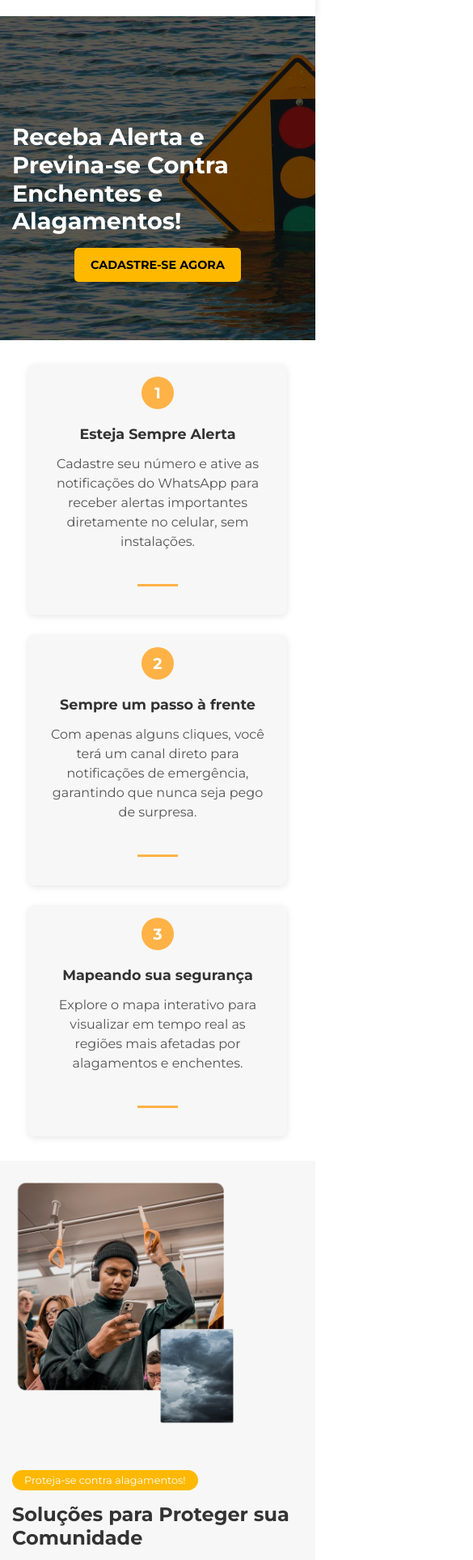
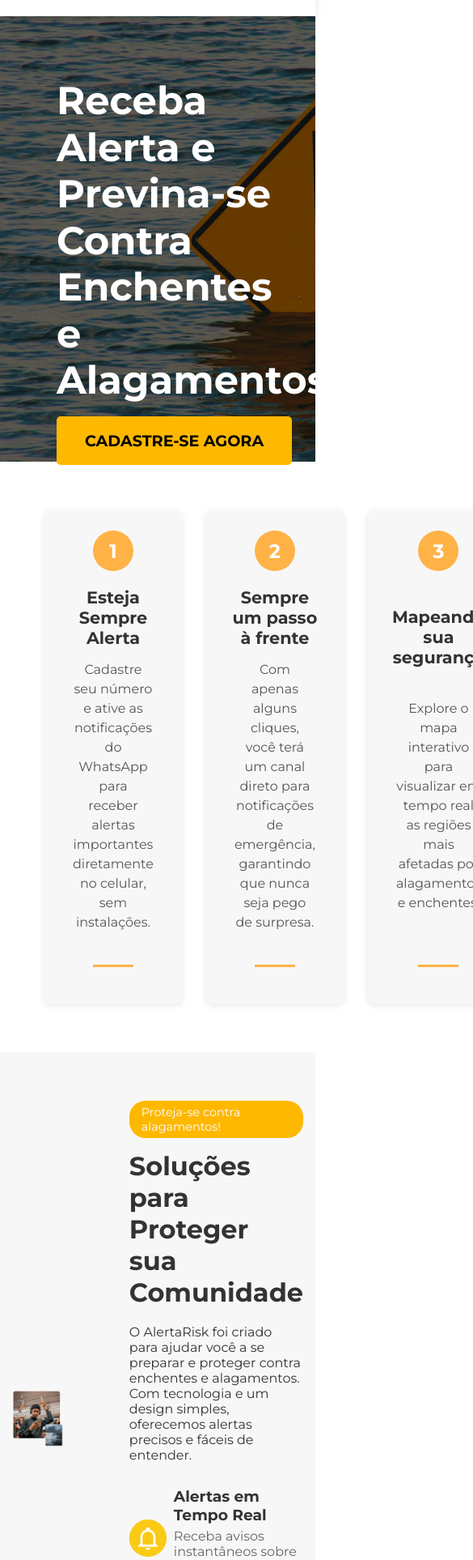
Before and after one commit to mgabriiella/AlertaRisk, a React (Vite) app in the folder front/: page / in a window 390 px wide. Shown: the part 60-1986 px from the top of the page at 81% size, 585 px wide, since content can reach past the window. Built offline with nearby package versions, Linux system fonts and the light colour scheme.

Commit message:
Home atualizado o css e responsividade

```diff
--- a/front/src/pages/Home/home.css
+++ b/front/src/pages/Home/home.css
@@ -1,4 +1,4 @@
-* {
+*{
   margin: 0;
   padding: 0;
   box-sizing: border-box;
@@ -14,20 +14,20 @@
 }
 
 .container {
-  max-width: 1200px;
+  max-width: 75rem;
   margin: 0 auto;
-  padding: 0 15px;
+  padding: 0 0.9375rem;
 }
 
 .hero {
   background-image: url('/img1-principal.png');
   background-size: cover;
   background-position: center;
-  height: 550px;
+  height: 34.375rem;
   display: flex;
   align-items: center;
   position: relative;
-  padding-top: 80px;
+  padding-top: 5rem;
 }
 
 .hero::before {
@@ -43,21 +43,21 @@
 .hero .container {
   margin: 0;
   max-width: 100%;
-  padding-left: 50px;
+  padding-left: 3.125rem;
 }
 
 .hero-content {
   position: relative;
   z-index: 1;
   color: white;
-  max-width: 600px;
-  margin-left: 20px;
+  max-width: 37.5rem;
+  margin-left: 1.25rem;
 }
 
 .hero h1 {
   font-size: 3rem;
   line-height: 1.2;
-  margin-bottom: 15px;
+  margin-bottom: 0.9375rem;
   color: white;
   text-align: left;
 }
@@ -65,80 +65,74 @@
 .hero-btn {
   background-color: #FFB800;
   color: black;
-  padding: 18px 35px;
-  border-radius: 5px;
+  padding: 1.125rem 2.1875rem;
+  border-radius: 0.3125rem;
   font-weight: bold;
   font-size: 1.2rem;
   border: none;
   cursor: pointer;
+  transition: background-color 0.3s;
   display: block;
-  transition: transform 0.1s ease, box-shadow 0.1s ease;
 }
 
 .hero-btn:hover {
-  transform: translateY(-2px);
-  box-shadow: 0 3px 10px rgba(0, 0, 0, 0.2);
-}
-
-.hero-btn:active {
-  transform: translateY(-5px);
-  box-shadow: 0 5px 15px rgba(0, 0, 0, 0.3);
+  transform: translateY(-0.125rem);
+  background-color: #e6a600;
 }
 
 html, body, #root, .home {
   min-height: 100vh;
 }
 
-/* Seção de passos - Cards principais */
 .steps {
-  padding: 60px 0;
+  padding: 3.75rem 0;
   background-color: white;
 }
 
 .steps .container {
-  max-width: 1200px;
+  max-width: 75rem;
 }
 
 .steps-container {
   display: grid;
   grid-template-columns: repeat(3, 1fr);
-  gap: 30px;
-  padding: 0 40px; /* Aumentei o padding lateral */
+  gap: 1.875rem;
+  padding: 0 2.5rem;
 }
 
 .step-card {
   background-color: #f7f7f7;
-  padding: 25px;
-  border-radius: 8px;
+  padding: 1.5625rem;
+  border-radius: 0.5rem;
   text-align: center;
-  min-height: 280px; /* Aumentei a altura */
+  min-height: 17.5rem;
   display: flex;
   flex-direction: column;
   justify-content: space-between;
-  box-shadow: 0 2px 8px rgba(0, 0, 0, 0.1);
+  box-shadow: 0 0.125rem 0.5rem rgba(0, 0, 0, 0.1);
   transition: transform 0.3s ease;
 }
 
 .step-card:hover {
-  transform: translateY(-5px);
+  transform: translateY(-0.3125rem);
 }
 
 .step-number {
   background-color: #FFB246;
   color: white;
-  width: 50px;
-  height: 50px;
+  width: 3.125rem;
+  height: 3.125rem;
   border-radius: 50%;
   display: flex;
   align-items: center;
   justify-content: center;
-  margin: 0 auto 20px;
+  margin: 0 auto 1.25rem;
   font-weight: bold;
   font-size: 1.5rem;
 }
 
 .step-card h3 {
-  margin-bottom: 15px;
+  margin-bottom: 0.9375rem;
   font-size: 1.3rem;
   color: #333;
 }
@@ -147,27 +141,26 @@ html, body, #root, .home {
   font-size: 1rem;
   line-height: 1.5;
   color: #555;
-  margin-bottom: 20px;
-  padding: 0 10px;
+  margin-bottom: 1.25rem;
+  padding: 0 0.625rem;
 }
 
 .step-divider {
-  width: 50px;
-  height: 3px;
+  width: 3.125rem;
+  height: 0.1875rem;
   background-color: #FFB246;
-  margin: 20px auto;
+  margin: 1.25rem auto;
 }
 
-/* Restante do CSS permanece igual */
 .solutions {
-  padding: 60px 0;
+  padding: 3.75rem 0;
   background-color: #F7F7F7;
 }
 
 .solutions-container {
   display: grid;
   grid-template-columns: 1fr 1fr;
-  gap: 80px;
+  gap: 5rem;
   align-items: center;
 }
 
@@ -178,27 +171,27 @@ html, body, #root, .home {
 .solutions-tag {
   background-color: #FFB800;
   color: white;
-  padding: 5px 15px;
-  border-radius: 20px;
+  padding: 0.3125rem 0.9375rem;
+  border-radius: 1.25rem;
   display: inline-block;
-  margin-bottom: 15px;
+  margin-bottom: 0.9375rem;
   font-size: 0.9rem;
 }
 
 .solutions h2 {
   font-size: 2rem;
-  margin-bottom: 20px;
+  margin-bottom: 1.25rem;
 }
 
 .solutions-intro {
-  margin-bottom: 30px;
+  margin-bottom: 1.875rem;
 }
 
 .feature-icon {
   background-color: #FFB800;
   color: white;
-  width: 40px;
-  height: 40px;
+  width: 2.5rem;
+  height: 2.5rem;
   border-radius: 50%;
   display: flex;
   align-items: center;
@@ -209,22 +202,22 @@ html, body, #root, .home {
 .feature {
   display: flex;
   align-items: center;
-  gap: 15px;
-  margin-bottom: 20px;
+  gap: 0.9375rem;
+  margin-bottom: 1.25rem;
 }
 
 .feature-text h3 {
   margin: 0;
-  margin-bottom: 5px;
+  margin-bottom: 0.3125rem;
 }
 
 .feature-text p {
-  margin-top: 5px;
+  margin-top: 0.3125rem;
   color: #666;
 }
 
 .benefits {
-  padding: 60px 0;
+  padding: 3.75rem 0;
   background-color: white;
 }
 
@@ -232,7 +225,7 @@ html, body, #root, .home {
   text-align: center;
   font-size: 3rem;
   font-weight: 800;
-  margin-bottom: 20px;
+  margin-bottom: 1.25rem;
   color: #000;
 }
 
@@ -241,44 +234,44 @@ html, body, #root, .home {
   font-size: 1.5rem;
   font-weight: 800;
   color: #666;
-  margin-bottom: 50px;
+  margin-bottom: 3.125rem;
 }
 
 .benefits-grid {
   display: grid;
   grid-template-columns: repeat(3, 1fr);
-  gap: 30px;
+  gap: 1.875rem;
 }
 
 .benefit-card {
   background-color: #FBEFBD;
-  padding: 25px;
-  border-radius: 10px;
+  padding: 1.5625rem;
+  border-radius: 0.625rem;
   transition: transform 0.3s, box-shadow 0.3s;
-  min-height: 220px;
+  min-height: 13.75rem;
   display: flex;
   flex-direction: column;
   justify-content: space-between;
 }
 
 .benefit-card:hover {
-  transform: translateY(-5px);
-  box-shadow: 0 10px 20px rgba(0, 0, 0, 0.1);
+  transform: translateY(-0.3125rem);
+  box-shadow: 0 0.625rem 1.25rem rgba(0, 0, 0, 0.1);
 }
 
 .benefit-icon {
   color: #FFB800;
-  margin-bottom: 15px;
+  margin-bottom: 0.9375rem;
   font-size: 1.5rem;
 }
 
 .benefit-icon img {
-  width: 24px;
-  height: 24px;
+  width: 1.5rem;
+  height: 1.5rem;
 }
 
 .benefit-card h3 {
-  margin-bottom: 10px;
+  margin-bottom: 0.625rem;
   font-size: 1.2rem;
 }
 
@@ -293,284 +286,8 @@ html, body, #root, .home {
 
 .explore-section {
   background: linear-gradient(120deg, #FFE5B4 0%, #E0F4FF 100%);
-  padding: 80px 20px;
+  padding: 5rem 1.25rem;
   display: flex;
   justify-content: center;
   align-items: center;
-}
-
-.grid {
-  display: flex;
-  align-items: center;
-  justify-content: space-between;
-  gap: 40px;
-  width: 100%;
-  max-width: 1200px;
-}
-
-.text-content {
-  max-width: 500px;
-  color: #000;
-}
-
-.map-title {
-  font-size: 48px;
-  font-weight: bold;
-  color: #000;
-  margin-bottom: 20px;
-  line-height: 1.2;
-}
-
-.map-description {
-  font-size: 18px;
-  color: #333;
-  line-height: 1.6;
-  margin-bottom: 30px;
-}
-
-.explore-btn {
-  background-color: #ffb800;
-  color: #000;
-  border: none;
-  padding: 15px 60px;
-  font-size: 18px;
-  font-weight: bold;
-  border-radius: 5px;
-  cursor: pointer;
-  transition: background-color 0.3s;
-  text-transform: uppercase;
-}
-
-.explore-btn:hover {
-  background-color: #e6a600;
-}
-
-.image-wrapper {
-  position: relative;
-  max-width: 600px;
-  width: 100%;
-}
-
-.image-blur {
-  position: absolute;
-  top: 50%;
-  left: 50%;
-  transform: translate(-50%, -50%);
-  width: 80%;
-  height: 80%;
-  border-radius: 50%;
-  filter: blur(50px);
-  z-index: 1;
-}
-
-.map-image {
-  width: 100%;
-  height: auto;
-  border-radius: 10px;
-  position: relative;
-  z-index: 2;
-}
-
-#slogan {
-  text-align: center;
-  max-width: 100%;
-  width: 100%;
-  padding: 20px;
-  box-sizing: border-box;
-}
-
-#slogan img {
-  max-width: 100%;
-  max-height: 70vh;
-  height: auto;
-  object-fit: contain;
-}
-
-/* Responsividade */
-@media (max-width: 992px) {
-  .steps-container,
-  .benefits-grid {
-    grid-template-columns: repeat(2, 1fr);
-  }
-  .solutions-container {
-    grid-template-columns: 1fr;
-  }
-  .solutions {
-    padding: 40px 0;
-  }
-  .solutions-container {
-    gap: 40px;
-  }
-}
-
-@media (max-width: 768px) {
-  .steps-container {
-    grid-template-columns: 1fr;
-    padding: 0 20px;
-    gap: 25px;
-  }
-  .step-card {
-    min-height: 220px;
-    padding: 20px;
-  }
-  .hero .container {
-    padding-left: 20px;
-  }
-  .hero-content {
-    max-width: 90%;
-    margin-left: 0;
-    text-align: center;
-  }
-  .hero h1 {
-    font-size: 2.2rem;
-  }
-  .hero-btn {
-    padding: 15px 25px;
-    font-size: 1rem;
-    margin: 0 auto;
-  }
-  .steps {
-    padding: 40px 0;
-  }
-  .steps .container {
-    max-width: 100%;
-  }
-  .solutions {
-    padding: 30px 0;
-  }
-  .solutions-img {
-    max-width: 80%;
-    margin: 0 auto;
-  }
-  .explore-section {
-    padding: 40px 15px;
-  }
-  .grid {
-    flex-direction: column;
-    text-align: center;
-  }
-  .text-content {
-    max-width: 100%;
-    margin-bottom: 40px;
-  }
-  .map-title {
-    font-size: 36px;
-  }
-  .map-description {
-    font-size: 16px;
-  }
-  .explore-btn {
-    padding: 12px 40px;
-    font-size: 16px;
-  }
-  .image-wrapper {
-    max-width: 100%;
-  }
-  #slogan {
-    padding: 10px;
-  }
-  #slogan img {
-    max-height: 50vh;
-  }
-  .benefits {
-    padding: 40px 0;
-  }
-  .benefits h1 {
-    font-size: 2rem;
-  }
-  .benefits p {
-    font-size: 1.2rem;
-  }
-  .benefits-grid {
-    gap: 20px;
-    grid-template-columns: 1fr;
-  }
-  .benefit-card {
-    padding: 15px;
-  }
-}
-
-@media (max-width: 600px) {
-  .hero {
-    height: 400px;
-    padding-top: 60px;
-  }
-  .hero .container {
-    padding-left: 15px;
-  }
-  .hero-content {
-    max-width: 100%;
-  }
-  .hero h1 {
-    font-size: 1.8rem;
-  }
-  .hero-btn {
-    padding: 12px 20px;
-    font-size: 0.9rem;
-  }
-  .steps {
-    padding: 30px 0;
-  }
-  .step-card {
-    min-height: 200px;
-    padding: 15px;
-  }
-  .step-number {
-    width: 40px;
-    height: 40px;
-    font-size: 1.2rem;
-  }
-  .step-card h3 {
-    font-size: 1.1rem;
-  }
-  .solutions {
-    padding: 20px 0;
-  }
-  .solutions h2 {
-    font-size: 1.5rem;
-  }
-  .solutions-tag {
-    font-size: 0.8rem;
-  }
-  .feature-text h3 {
-    font-size: 1.1rem;
-  }
-  .feature-text p {
-    font-size: 0.9rem;
-  }
-  .explore-section {
-    padding: 30px 10px;
-  }
-  .map-title {
-    font-size: 28px;
-  }
-  .map-description {
-    font-size: 14px;
-  }
-  .explore-btn {
-    padding: 10px 30px;
-    font-size: 14px;
-  }
-  .benefits {
-    padding: 30px 0;
-  }
-  .benefits h1 {
-    font-size: 1.8rem;
-  }
-  .benefits p {
-    font-size: 1rem;
-  }
-  .benefit-card {
-    padding: 10px;
-    min-height: 180px;
-  }
-  .benefit-card h3 {
-    font-size: 1.1rem;
-  }
-  .benefit-card p {
-    font-size: 0.9rem;
-  }
-  #slogan img {
-    max-height: 40vh;
-  }
-}
+};
```
